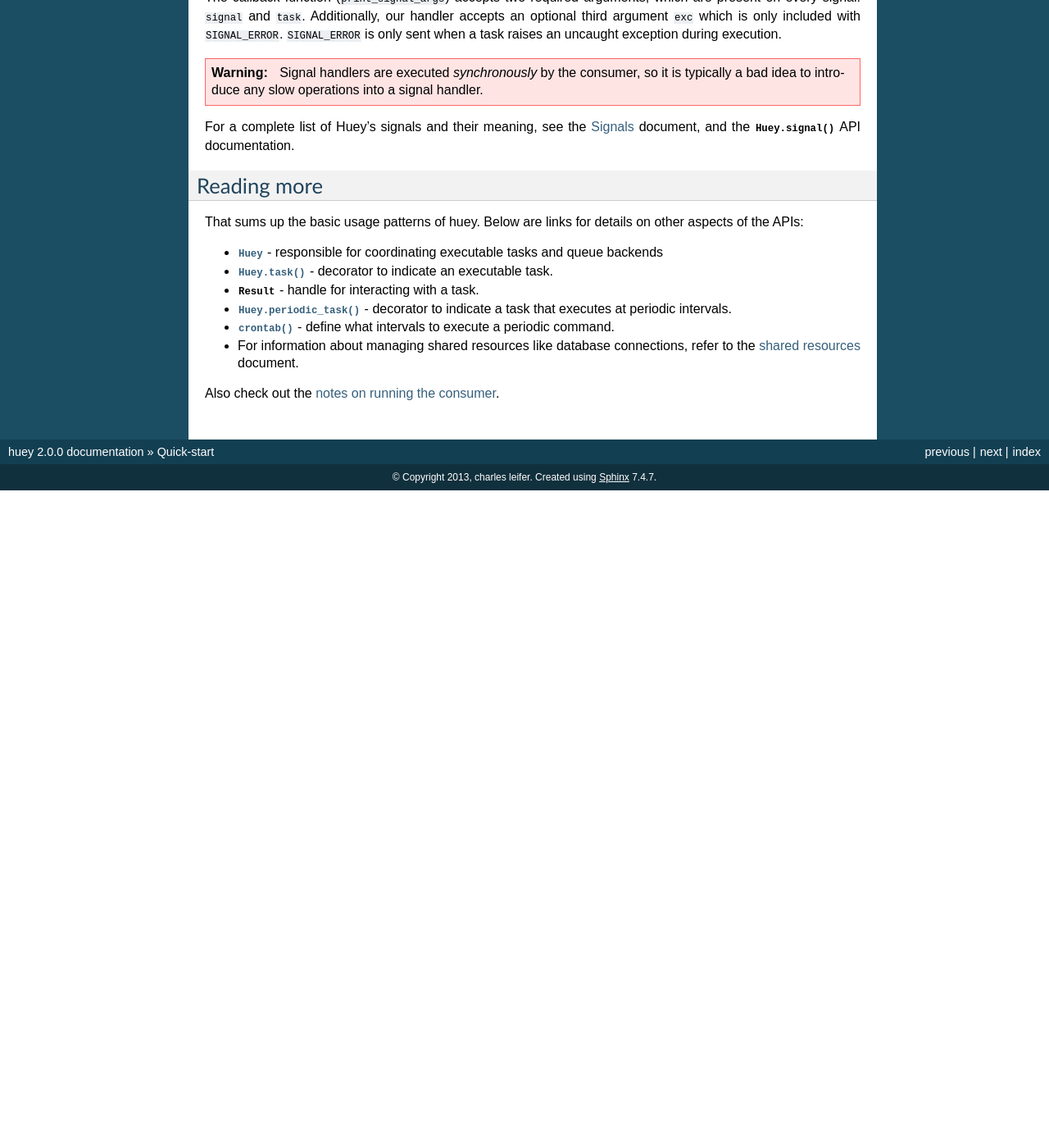
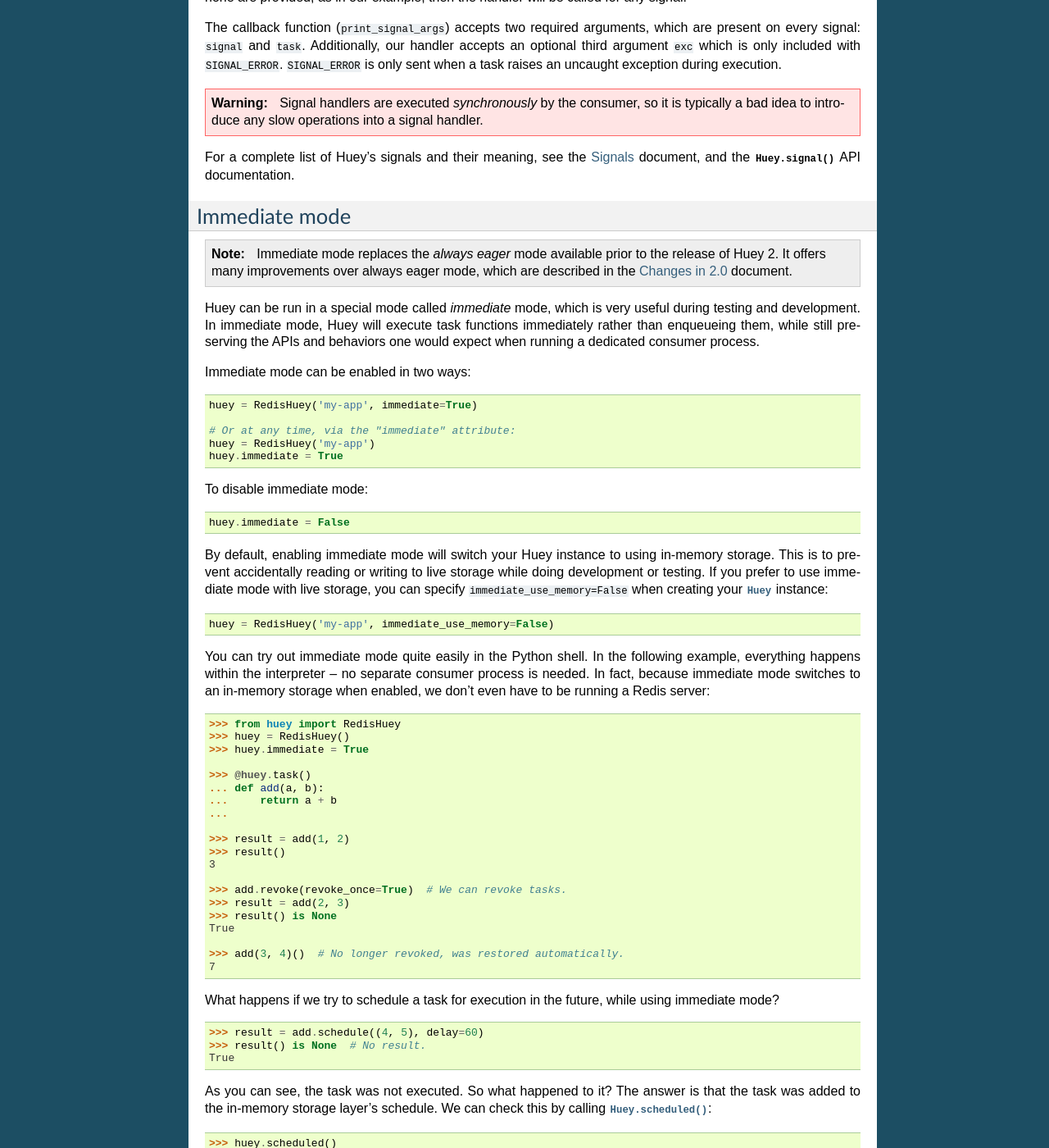
Before and after one commit to coleifer/huey, a Sphinx documentation site: the page built from docs/guide.rst, in a window 1280 px wide and 1400 px high, scrolled down 6674 px. Shown: the whole window at 82% size. Built offline with Sphinx 7.4.7, drawn with Linux system fonts in a browser that asks for light colours; before the commit the page ends 7272 px from its top, so only the background shows below that; some of the changed text lies outside the part shown.

Commit message:
Docs on immediate mode, some tips/tricks.

```diff
--- /dev/null
+++ b/docs/changes.rst
@@ -0,0 +1,4 @@
+.. _changes:
+
+Changes in 2.0
+==============
--- a/docs/guide.rst
+++ b/docs/guide.rst
@@ -1,7 +1,7 @@
-.. _quickstart:
+.. _guide:
 
-Quick-start
-===========
+Guide
+=====
 
 The purpose of this document is to present Huey using simple examples that
 cover the most common usage of the library. Detailed documentation can be found
@@ -134,8 +134,9 @@ will check to see if any of the periodic tasks should be called, and if so will
 place a message on the queue, instructing the next available worker to run the
 function.
 
-Because periodic tasks are called independent of any user interaction, they
-should not accept any parameters.
+.. note::
+    Because periodic tasks are called independent of any user interaction, they
+    should not accept any parameters.
 
 Similarly, the return-value for a periodic task is discarded, rather than being
 put into the result store. The reason for this is because there would not be an
@@ -520,6 +521,166 @@ exception during execution.
 For a complete list of Huey's signals and their meaning, see the :ref:`signals`
 document, and the :py:meth:`Huey.signal` API documentation.
 
+.. _immediate:
+
+Immediate mode
+--------------
+
+.. note::
+    Immediate mode replaces the *always eager* mode available prior to the
+    release of Huey 2. It offers many improvements over always eager mode,
+    which are described in the :ref:`changes` document.
+
+Huey can be run in a special mode called *immediate* mode, which is very useful
+during testing and development. In immediate mode, Huey will execute task
+functions immediately rather than enqueueing them, while still preserving the
+APIs and behaviors one would expect when running a dedicated consumer process.
+
+Immediate mode can be enabled in two ways:
+
+.. code-block:: python
+
+    huey = RedisHuey('my-app', immediate=True)
+
+    # Or at any time, via the "immediate" attribute:
+    huey = RedisHuey('my-app')
+    huey.immediate = True
+
+To disable immediate mode:
+
+.. code-block:: python
+
+    huey.immediate = False
+
+By default, enabling immediate mode will switch your Huey instance to using
+in-memory storage. This is to prevent accidentally reading or writing to live
+storage while doing development or testing. If you prefer to use immediate mode
+with live storage, you can specify ``immediate_use_memory=False`` when creating
+your :py:class:`Huey` instance:
+
+.. code-block:: python
+
+    huey = RedisHuey('my-app', immediate_use_memory=False)
+
+You can try out immediate mode quite easily in the Python shell. In the
+following example, everything happens within the interpreter -- no separate
+consumer process is needed. In fact, because immediate mode switches to an
+in-memory storage when enabled, we don't even have to be running a Redis
+server:
+
+.. code-block:: pycon
+
+    >>> from huey import RedisHuey
+    >>> huey = RedisHuey()
+    >>> huey.immediate = True
+
+    >>> @huey.task()
+    ... def add(a, b):
+    ...     return a + b
+    ...
+
+    >>> result = add(1, 2)
+    >>> result()
+    3
+
+    >>> add.revoke(revoke_once=True)  # We can revoke tasks.
+    >>> result = add(2, 3)
+    >>> result() is None
+    True
+
+    >>> add(3, 4)()  # No longer revoked, was restored automatically.
+    7
+
+What happens if we try to schedule a task for execution in the future, while
+using immediate mode?
+
+.. code-block:: pycon
+
+    >>> result = add.schedule((4, 5), delay=60)
+    >>> result() is None  # No result.
+    True
+
+As you can see, the task was not executed. So what happened to it? The answer
+is that the task was added to the in-memory storage layer's schedule. We can
+check this by calling :py:meth:`Huey.scheduled`:
+
+.. code-block:: pycon
+
+    >>> huey.scheduled()
+    [__main__.add: 8873...bcbd @2019-03-27 02:50:06]
+
+Since immediate mode is fully synchronous, there is not a separate thread
+monitoring the schedule. The schedule can still be read or written to, but
+scheduled tasks will not automatically be executed.
+
+Tips and tricks
+---------------
+
+To call a task-decorated function in its original form, you can use
+:py:meth:`~TaskWrapper.call_local`:
+
+.. code-block:: python
+    @huey.task()
+    def add(a, b):
+        return a + b
+
+    # Call the add() function in "un-decorated" form, skipping all
+    # the huey stuff:
+    add.call_local(3, 4)  # Returns 7.
+
+It's also worth mentioning that python decorators are just syntactical sugar
+for wrapping a function with another function. Thus, the following two examples
+are equivalent:
+
+.. code-block:: python
+
+    @huey.task()
+    def add(a, b):
+        return a + b
+
+    # Equivalent to:
+    def _add(a, b):
+        return a + b
+
+    add = huey.task()(_add)
+
+Task functions can be applied multiple times to a list (or iterable) of
+parameters using the :py:meth:`~TaskWrapper.map` method:
+
+.. code-block:: pycon
+    >>> @huey.task()
+    ... def add(a, b):
+    ...     return a + b
+    ...
+
+    >>> params = [(i, i ** 2) for i in range(10)]
+    >>> result_group = add.map(params)
+    >>> result_group.get(blocking=True)
+    [0, 2, 6, 12, 20, 30, 42, 56, 72, 90]
+
+The Huey result-store can be used directly if you need a convenient way to
+cache arbitrary key/value data:
+
+.. code-block:: python
+    @huey.task()
+    def calculate_something():
+        # By default, the result store treats get() like a pop(), so in
+        # order to preserve the data so it can be read again, we specify
+        # the second argument, peek=True.
+        prev_results = huey.get('calculate-something.result', peek=True)
+        if prev_results is None:
+            # No previous results found, start from the beginning.
+            data = start_from_beginning()
+        else:
+            # Only calculate what has changed since last time.
+            data = just_what_changed(prev_results)
+
+        # We can store the updated data back in the result store.
+        huey.put('calculate-something.result', data)
+        return data
+
+See :py:meth:`Huey.get` and :py:meth:`Huey.put` for additional details.
+
 Reading more
 ------------
 
```
Also changed, not shown: 1 other file.
